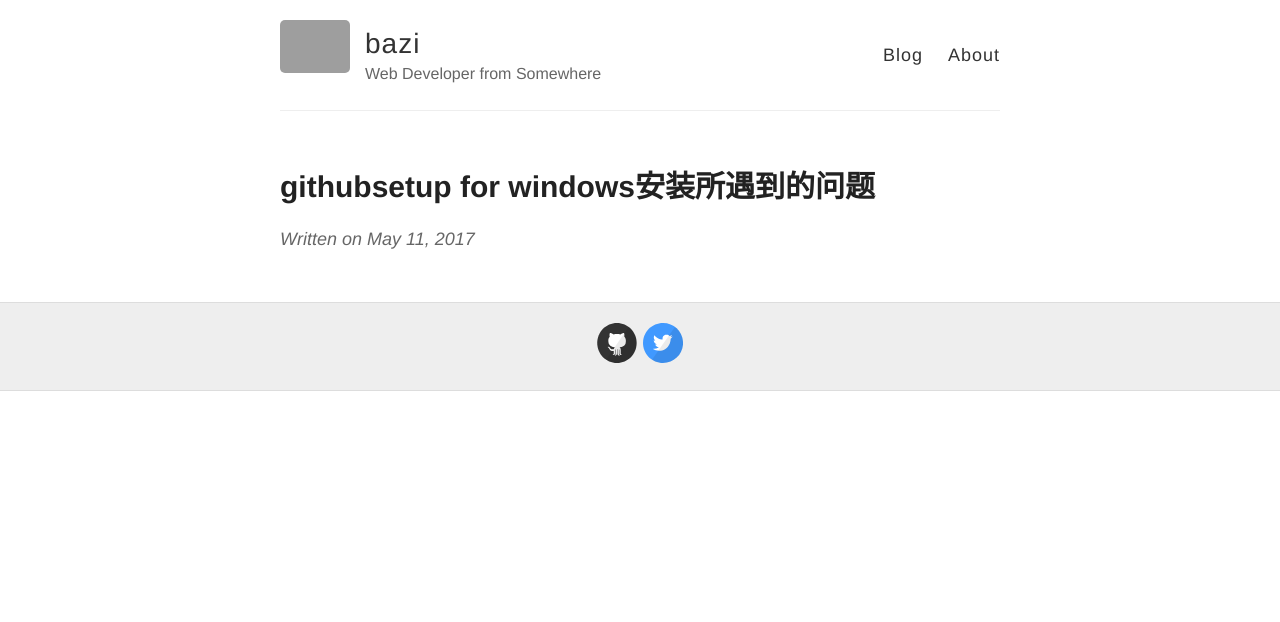
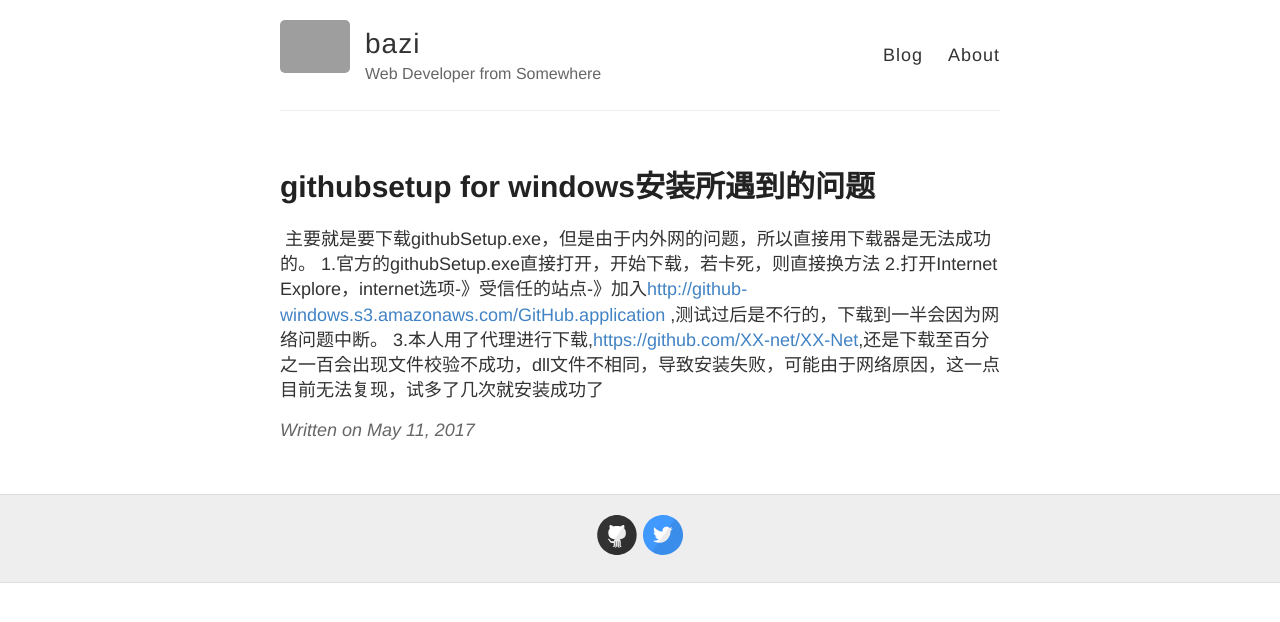
Before and after one commit to zhuangrunbo/zhuangrunbo.github.io, a Jekyll site: the page built from _posts/2017-5-11-githubsetup.md, in a window 1280 px wide. Shown: the top 622 px of the page. Built offline with Jekyll 4.4.1, drawn with Linux system fonts in a browser that asks for light colours; grey boxes are pictures that could not be loaded.

Commit message:
Update 2017-5-11-githubsetup.md

```diff
--- a/_posts/2017-5-11-githubsetup.md
+++ b/_posts/2017-5-11-githubsetup.md
@@ -2,3 +2,7 @@
 layout: post
 title: githubsetup for windows安装所遇到的问题
 ---
+  主要就是要下载githubSetup.exe，但是由于内外网的问题，所以直接用下载器是无法成功的。
+  1.官方的githubSetup.exe直接打开，开始下载，若卡死，则直接换方法
+  2.打开Internet Explore，internet选项-》受信任的站点-》加入[http://github-windows.s3.amazonaws.com/GitHub.application](http://github-windows.s3.amazonaws.com/GitHub.application) ,测试过后是不行的，下载到一半会因为网络问题中断。
+  3.本人用了代理进行下载,[https://github.com/XX-net/XX-Net](https://github.com/XX-net/XX-Net),还是下载至百分之一百会出现文件校验不成功，dll文件不相同，导致安装失败，可能由于网络原因，这一点目前无法复现，试多了几次就安装成功了
```
